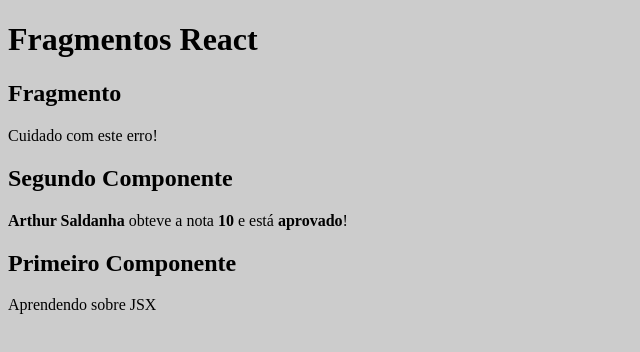
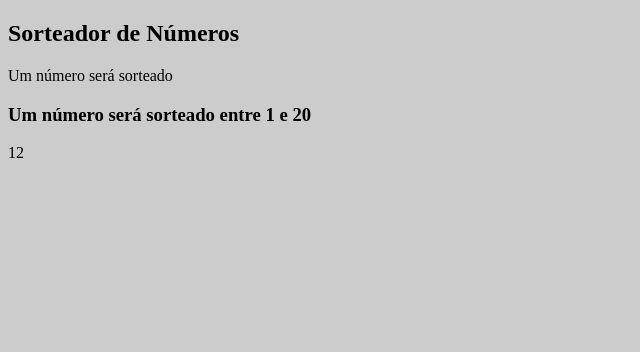
Before and after one commit to arthursaldanha/Learning-ReactJS, a React (Create React App) app: page / in a window 1280 px wide. Shown: the top 352 px of the page, without its empty margins (0-640 px from the left). Built offline with nearby package versions, Linux system fonts and the light colour scheme.

Commit message:
Realização do Desafio de números aleatórios

```diff
--- a/src/App.jsx
+++ b/src/App.jsx
@@ -7,15 +7,11 @@
 const App = (props) => {
    return (
       <div id="app">
-         <h1>Fragmentos React</h1>
          <Fragmento />
          <ComParametro
-            titulo="Segundo Componente"
-            aluno="Arthur Saldanha"
-            nota={9.3}
-            status="aprovado"
+            min={1}
+            max={20}
          />
-         <Primeiro></Primeiro>
       </div>
    );
 }
--- a/src/components/basics/ComParametro.jsx
+++ b/src/components/basics/ComParametro.jsx
@@ -3,17 +3,14 @@
 const ComParametro = (props) => {
    console.log(props);
 
-   const notaInt = Math.ceil(props.nota)
+   const min = props.min;
+   const max = props.max;
+
+   const sorteado = Math.floor(Math.random() * (max - min + 1) + min)
    return (
       <div>
-         <h2>{props.titulo}</h2>
-         <p>
-            <strong>{props.aluno} </strong>
-            obteve a nota
-            <strong> {notaInt} </strong>
-            e está
-            <strong> {props.status}</strong>!
-         </p>
+         <h3>Um número será sorteado entre {props.min} e {props.max}</h3>
+         <p>{sorteado}</p>
       </div>
    );
 }
--- a/src/components/basics/Fragmento.jsx
+++ b/src/components/basics/Fragmento.jsx
@@ -4,8 +4,8 @@
    return (
       // React.Fragment ou <>
       <>
-         <h2>Fragmento</h2>
-         <p>Cuidado com este erro!</p>
+         <h2>Sorteador de Números</h2>
+         <p>Um número será sorteado</p>
       </>
    );
 }
```
